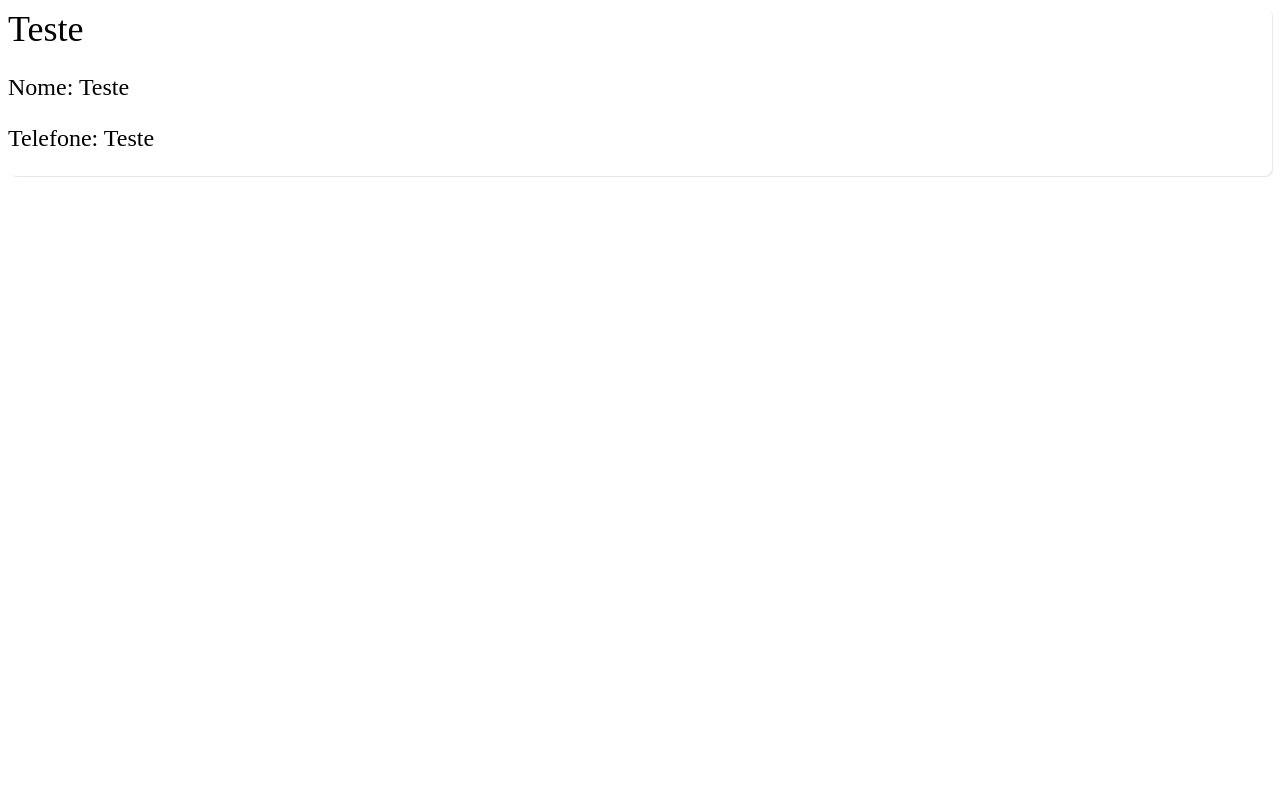
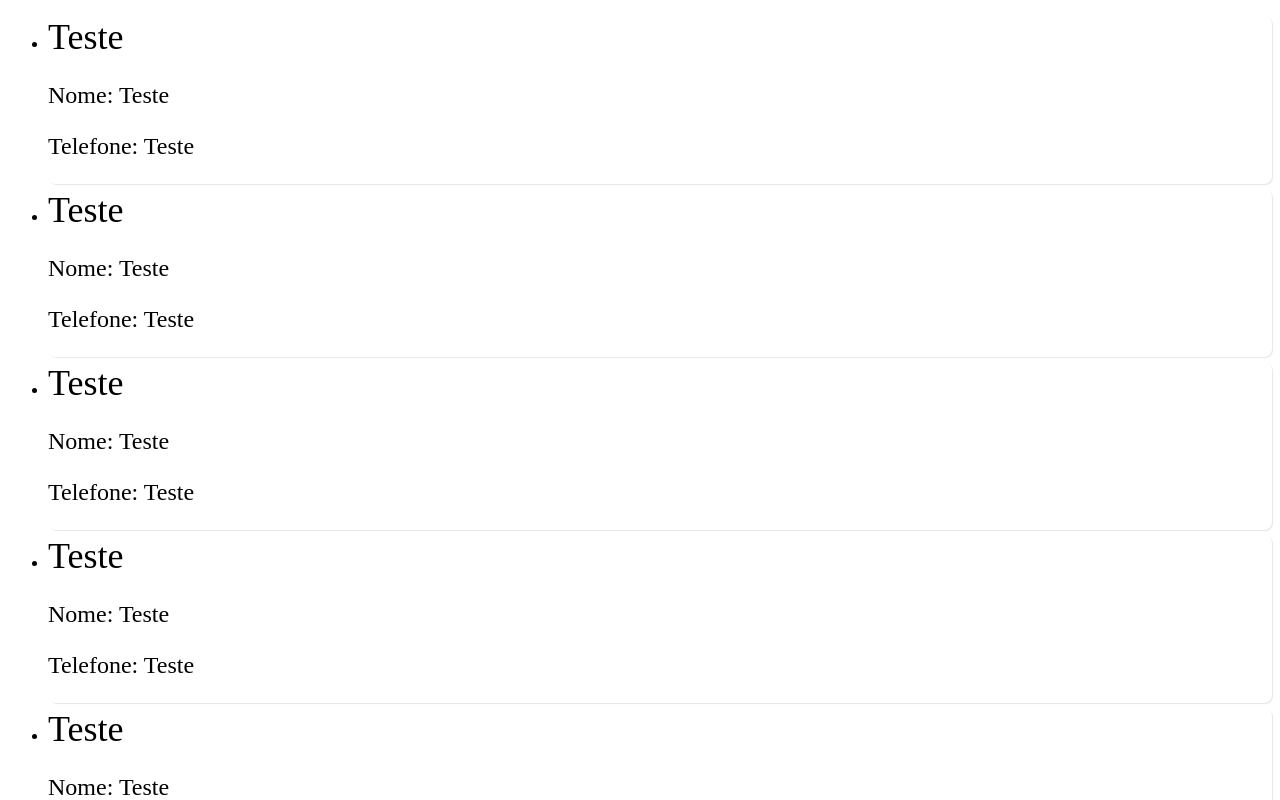
Before and after one commit to DouglasSantos94/vexpenses-contact-list, a React (Vite) app: page / in a window 1280 px wide. Shown: the top 800 px of the page. Built offline with nearby package versions, Linux system fonts and the light colour scheme.

Commit message:
feature: create base ContactList component

```diff
--- a/src/App.tsx
+++ b/src/App.tsx
@@ -1,13 +1,17 @@
 import React from "react";
 import { useState } from "react";
-import { Contact } from "./pages/Contact/Contact";
+import { Contact } from "./pages/Contact";
+import { ContactList } from "./pages/ContactList/style";
 
 function App() {
-  const [count, setCount] = useState(0);
 
   return (
     <div className="App">
-      <Contact />
+      <ContactList>
+        {Array.from({length: 10}, (x, i) => (<li key={i}>
+          <Contact />
+        </li>))}
+      </ContactList>
     </div>
   );
 }
--- /dev/null
+++ b/src/pages/ContactList/style.ts
@@ -0,0 +1,6 @@
+import styled from "styled-components";
+
+export const ContactList = styled.ul`
+  display: flex;
+  flex-direction: column;
+`;
```
Also changed, not shown: src/pages/Contact/index.tsx (renamed from src/pages/Contact/Contact.tsx), src/pages/ContactList/index.tsx (added).
